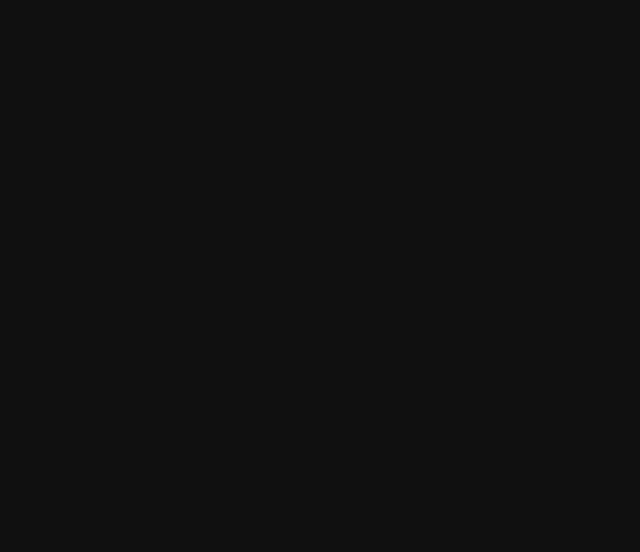
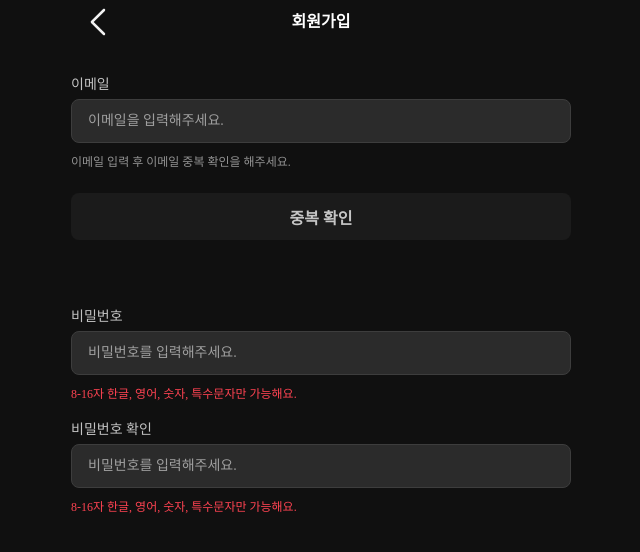
Before and after one commit to dbstjrals/greet_frontend, a React (Create React App) app: page /sign-up in a window 1280 px wide. Before the commit this address had no page. Shown: the top 552 px of the page, without its empty margins (319-959 px from the left). Built offline with nearby package versions, Linux system fonts and the light colour scheme; a web font is replaced by a local one.

Commit message:
Feat: 회원가입 페이지 버튼 컴포넌트 및 이메일 인증 로직 구현
비밀번호 입력 및 비밀번호 확인 구현 예정
이메일 인증 보완 필요

```diff
--- a/src/App.tsx
+++ b/src/App.tsx
@@ -5,6 +5,7 @@
 
 import Login from './pages/Login';
 import EmailLogin from './pages/EmailLogin';
+import SignUp from './pages/SignUp';
 
 function App() {
   return (
@@ -12,6 +13,7 @@
       <Routes>
         <Route path="/" element={<Login />}></Route>
         <Route path="/email-login" element={<EmailLogin />}></Route>
+        <Route path="/sign-up" element={<SignUp />}></Route>
       </Routes>
     </div>
   );
--- /dev/null
+++ b/src/components/BackTextNavigationBar.tsx
@@ -0,0 +1,50 @@
+// Module import
+import React, { FC } from 'react';
+import styled from 'styled-components';
+import { useNavigate } from 'react-router';
+
+// Style import
+import { fontStyles } from '../styles/fontStyle';
+import { colors } from '../styles/colors';
+
+// Image import
+import back from '../images/back.svg';
+
+interface NavigationProps {
+  innerText: string;
+}
+
+const BackTextNavigationBar: FC<NavigationProps> = ({
+  innerText,
+}: NavigationProps) => {
+
+  const navigate = useNavigate();
+
+  return (
+    <StyledNavigation
+      innerText={innerText}
+    >
+      <img src={back} alt='뒤로 가기' onClick={() => navigate(-1)}
+        style={{ marginLeft: '8px', flex: '32' }} width='24px'
+      ></img>
+      <h1 style={{
+        ...fontStyles.heading3Semibold, flex: '326', display: 'flex',
+        justifyContent: 'center', alignItems: 'center', color: `${colors.grey100}`
+      }}>{innerText}</h1>
+      <div style={{ marginRight: '8px', flex: '32' }}></div>
+    </StyledNavigation>
+  );
+};
+
+
+
+const StyledNavigation = styled.div<NavigationProps>`
+  width: 100%;
+  max-width: 500px;
+  height: 44px;
+  display: flex;
+  margin-left: auto;
+  margin-right: auto;
+`;
+
+export default BackTextNavigationBar;
--- a/src/components/InputField.tsx
+++ b/src/components/InputField.tsx
@@ -1,5 +1,6 @@
 import React from 'react';
 import styled from 'styled-components';
+import { fontStyles } from '../styles/fontStyle';
 
 interface InputProps {
   type: string;
@@ -7,6 +8,10 @@
   onChange: (event: React.ChangeEvent<HTMLInputElement>) => void;
   placeholder: string;
   marginBottom: string;
+  helpMessage?: string;
+  helpMessageColor?: string;
+  border?: string;
+  readOnly?: boolean;
 }
 
 interface LabelProps {
@@ -58,17 +63,31 @@
   placeholder,
   label,
   marginBottom,
+  helpMessage,
+  helpMessageColor,
+  border,
+  readOnly,
 }) => (
   <div style={{ marginBottom: marginBottom }}>
     <Label htmlFor={label}>{label}</Label>
     <Input
+      style={{border : border}}
       type={type}
       value={value}
       onChange={onChange}
       placeholder={placeholder}
       id={label}
       autoComplete="off"
+      readOnly={readOnly}
     />
+    {helpMessage ?
+      <div style={{
+        ...fontStyles.caption1Regular, color: `${helpMessageColor}`, marginTop: '4px',
+        height: '30px', lineHeight: '30px'
+      }}>
+        {helpMessage}
+      </div>
+      : <></>}
   </div>
 );
 
--- a/src/pages/Login.tsx
+++ b/src/pages/Login.tsx
@@ -79,7 +79,7 @@
         |
         <span
           style={{ padding: '0 16px', cursor: 'pointer' }}
-        // onClick={}
+          onClick={() => navigate('/sign-up')}
         >다른 방법으로 회원가입</span>
       </div>
 
--- /dev/null
+++ b/src/pages/SignUp.tsx
@@ -0,0 +1,166 @@
+// Module import
+import styled from 'styled-components';
+import React, { useState } from 'react';
+
+// Style import
+import { fontStyles } from '../styles/fontStyle';
+import { colors } from '../styles/colors';
+
+// Components import
+import PageContainer from '../components/PageContainer'
+import InputField from '../components/InputField';
+import Button from '../components/Button';
+import BackTextNavigationBar from '../components/BackTextNavigationBar';
+
+export default function SignUp() {
+  const [email, setEmail] = useState<string>('');
+  const [emailAuthNum, setEmailAuthNum] = useState<string>('');
+  const [emailCorrectAuthNum, setEmailCorrectAuthNum] = useState<string>('auth');
+
+  // 인증번호가 올바르게 입력됐는지 저장
+  const [isAuthNumRight, setIsAuthNumRight] = useState<boolean>();
+
+  // 인증번호 확인 후 help message를 띄우고 인증번호란을 모두 비우면 help message를 끔
+  const [showAuthHelpMessage, setShowAuthHelpMessage] = useState<boolean>(false);
+
+  const [password, setPassword] = useState('');
+  const [passwordCheck, setPasswordCheck] = useState('');
+  const [emailCheck, setEmailCheck] = useState<boolean>(false);
+  const [checkAuthNumBtnDisable, setCheckAuthNumBtnDisable] = useState<boolean>(false);
+
+  // 이메일 입력 처리 함수
+  const handleEmailChange = (event: React.ChangeEvent<HTMLInputElement>) => {
+    setEmail(event.target.value);
+  };
+
+  // 이메일 중복 확인 api 호출 함수
+  const checkEmailVerify = () => {
+    setEmailCheck(!emailCheck);
+  }
+
+  // 이메일 인증번호 입력 함수
+  const handleEmailAuthNumChange = (event: React.ChangeEvent<HTMLInputElement>) => {
+    setEmailAuthNum(event.target.value);
+    if (event.target.value.length === 0) {
+      setShowAuthHelpMessage(false);
+      console.log(showAuthHelpMessage);
+    }
+  };
+
+  // 이메일 인증번호 확인 함수
+  const checkAuthNum = () => {
+    if (emailAuthNum === emailCorrectAuthNum) {
+      setIsAuthNumRight(true);
+      setShowAuthHelpMessage(true);
+      console.log("correct");
+      setCheckAuthNumBtnDisable(true);
+      return isAuthNumRight;
+    }
+    else {
+      setIsAuthNumRight(false);
+      setShowAuthHelpMessage(true);
+      console.log("wrong");
+      return isAuthNumRight;
+    }
+  }
+
+  // 비밀번호 입력 처리 함수
+  const handlePasswordChange = (event: React.ChangeEvent<HTMLInputElement>) => {
+    setPassword(event.target.value);
+  };
+
+  // 비밀번호 마스킹
+  const maskPassword = (password: string) => {
+    return password.replace(/./g, '●');
+  }
+
+  // 비밀번호 확인 입력 처리 함수
+  const handlePasswordCheckChange = (event: React.ChangeEvent<HTMLInputElement>) => {
+    setPasswordCheck(event.target.value);
+  }
+
+  // 로그인 클릭 시
+  const handleSubmit = (event: React.FormEvent<HTMLFormElement>) => {
+    event.preventDefault();
+    // handle form submission here
+  };
+
+  // 이메일 정규 표현식 검사
+  const emailRegex = /^[a-zA-Z0-9._%+-]+@[a-zA-Z0-9.-]+\.[a-zA-Z]{2,}$/;
+  const isEmailValid = email !== '' && emailRegex.test(email);
+  const isFormValid = email !== '' && emailRegex.test(email) && password !== '';
+
+  return (
+    <>
+      <BackTextNavigationBar innerText='회원가입' />
+      <PageContainer>
+        <div style={{ marginTop: '30px' }}></div>
+        <form onSubmit={handleSubmit}>
+          <InputField
+            type='email'
+            value={email}
+            label='이메일'
+            marginBottom='16px'
+            onChange={handleEmailChange}
+            placeholder='이메일을 입력해주세요.'
+            helpMessage='이메일 입력 후 이메일 중복 확인을 해주세요.'
+            helpMessageColor={colors.textMuted}
+            readOnly={checkAuthNumBtnDisable}
+          />
+          {!emailCheck ?
+            <>
+              <Button
+                disabled={!isEmailValid}
+                onClick={checkEmailVerify}
+              >중복 확인</Button>
+              <div style={{ height: '66px' }}></div>
+            </>
+            :
+            <>
+              <InputField
+                type='string'
+                value={emailAuthNum}
+                label='이메일 인증번호'
+                marginBottom={showAuthHelpMessage ? '20px' : '54px'}
+                onChange={handleEmailAuthNumChange}
+                placeholder='이메일로 보내진 인증번호를 입력해주세요.'
+                helpMessage={!showAuthHelpMessage ? '' : isAuthNumRight ? '인증이 완료되었어요.' : '잘못된 인증번호입니다.'}
+                helpMessageColor={!showAuthHelpMessage ? '' : isAuthNumRight ? '#43FF78' : `${colors.negative}`}
+                border={!showAuthHelpMessage ? '' : isAuthNumRight ? '1px solid #43FF78' : `1px solid ${colors.negative}`}
+                readOnly={checkAuthNumBtnDisable}
+              />
+              <Button
+                disabled={checkAuthNumBtnDisable}
+                onClick={() => checkAuthNum()}
+              >인증번호 확인</Button>
+              <div style={{ height: '66px' }}></div>
+            </>
+          }
+          <InputField
+            type='password'
+            value={password}
+            label='비밀번호'
+            marginBottom='10px'
+            onChange={handlePasswordChange}
+            placeholder='비밀번호를 입력해주세요.'
+            helpMessage='8-16자 한글, 영어, 숫자, 특수문자만 가능해요.'
+            helpMessageColor={password.length < 8 ? colors.negative : colors.textMuted}
+          // border={}
+          />
+          <InputField
+            type='password'
+            value={passwordCheck}
+            label='비밀번호 확인'
+            marginBottom='10px'
+            onChange={handlePasswordChange}
+            placeholder='비밀번호를 입력해주세요.'
+            helpMessage='8-16자 한글, 영어, 숫자, 특수문자만 가능해요.'
+            helpMessageColor={password.length < 8 ? colors.negative : colors.textMuted}
+          // border={}
+          />
+        </form>
+
+      </PageContainer>
+    </>
+  )
+};
```
Also changed, not shown: src/images/back.svg (added).
